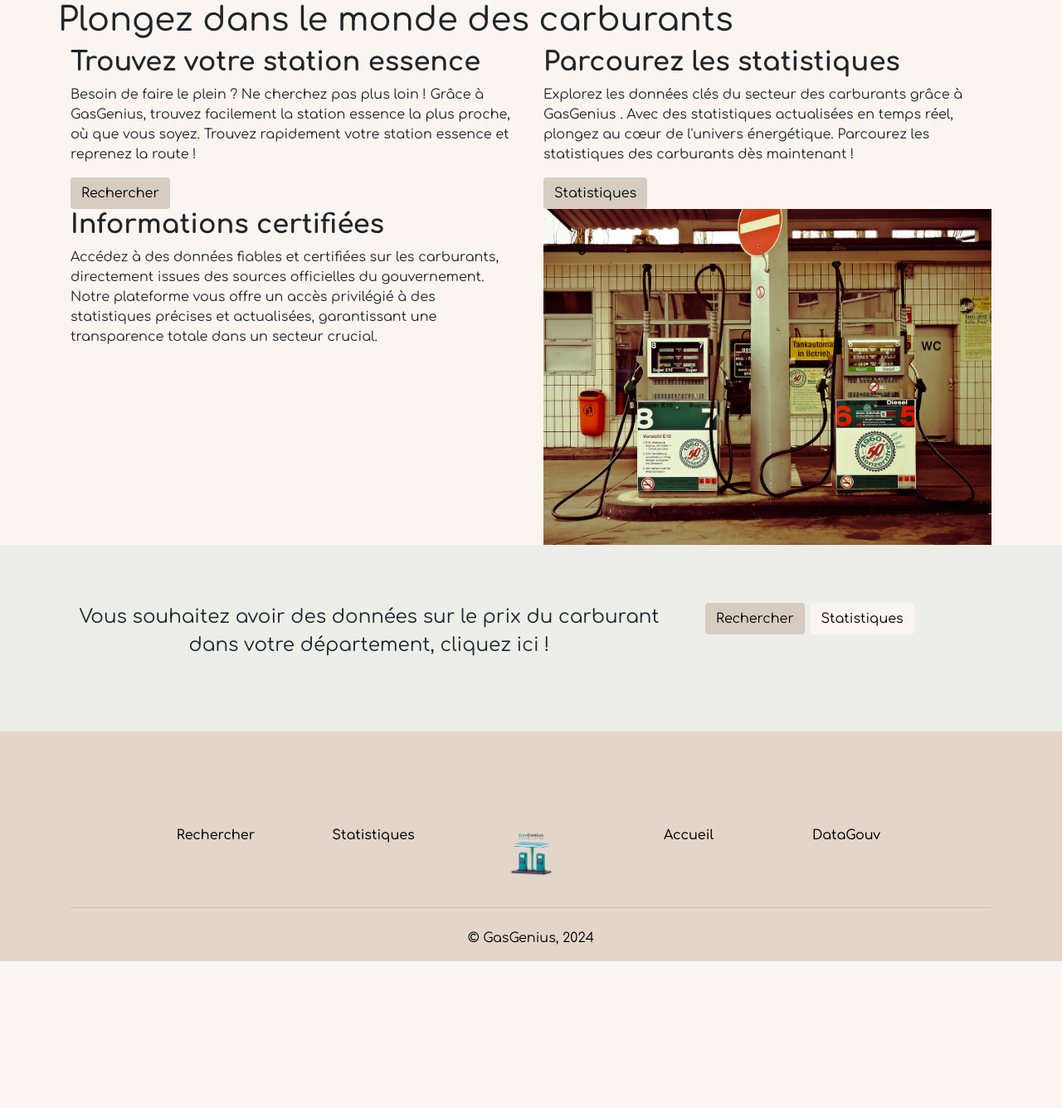
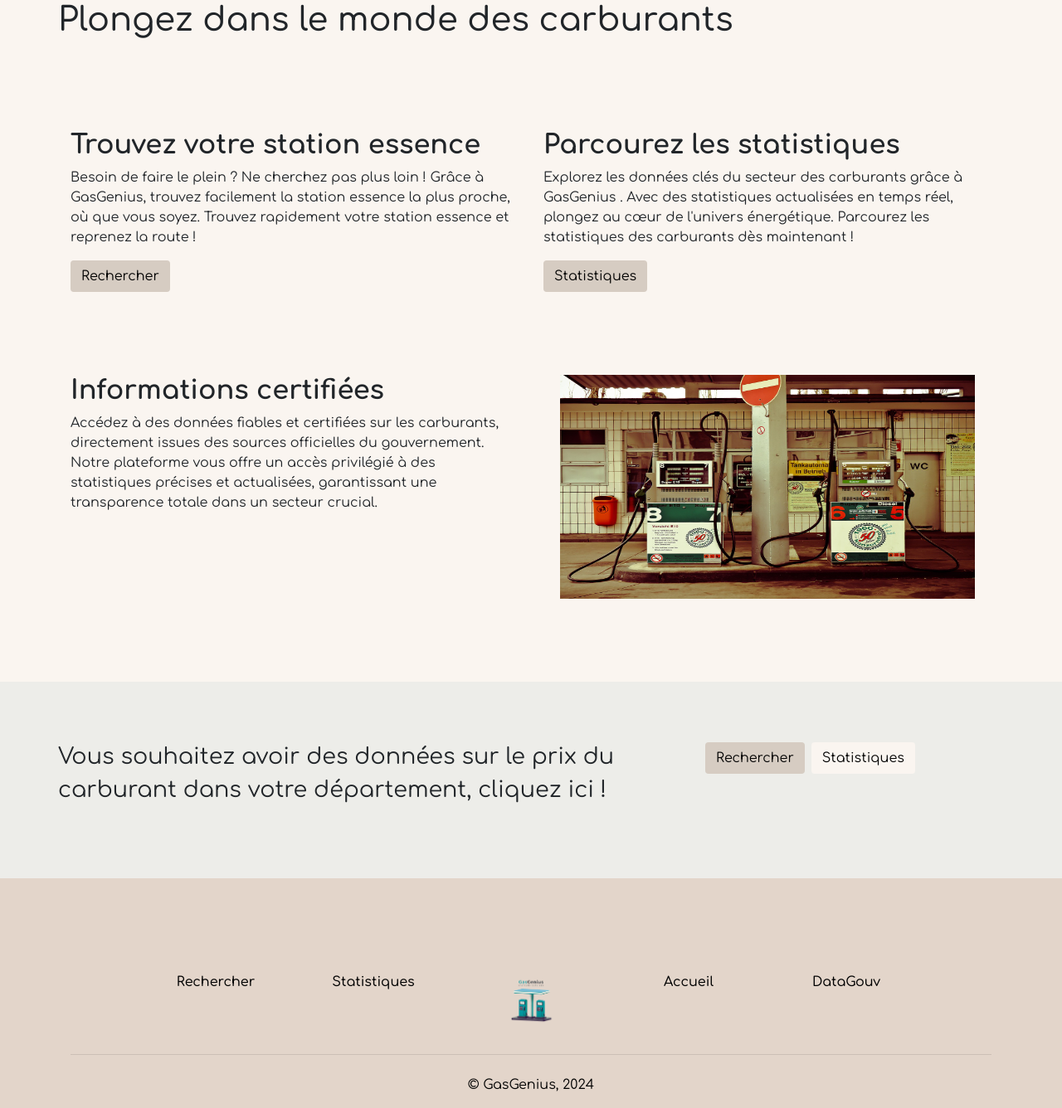
Before and after one commit to oceanetardy/ProjetCarburantPYTHON, a Flask app: page / in a window 1280 px wide. Shown: the part 57-1393 px from the top of the page at 83% size. Before the commit the page ends 1216 px from the top, so only its background shows below. Run offline with Flask 3, Linux system fonts and the light colour scheme; some libraries are stand-ins or nearby versions.

Commit message:
[*] FO reprise CSS home

```diff
--- a/app/static/css/style.css
+++ b/app/static/css/style.css
@@ -53,15 +53,13 @@
     color: white !important;
 }
 
-.content {
-    background-color: #FAF5F0 !important;
-}
+
 
 .content-before-footer {
     background-color: #EDEDE9 !important;
     margin: 0;
     padding: 70px;
-    font-size: 23px;
+    font-size: 27px;
 }
 
 .text-footer {
@@ -81,3 +79,16 @@
     color: black !important;
     margin-top: -40px !important;
 }
+
+.row-img-txt{
+    margin: 100px;
+}
+
+.row-txt-txt{
+    margin: 100px;
+}
+
+.img-home {
+    width: 500px;
+    height: 270px;
+}
--- a/app/templates/home.html
+++ b/app/templates/home.html
@@ -9,7 +9,7 @@
 </div>
 
 <div class="container">
-    <div class="row">
+    <div class="row row-txt-txt">
         <div class="col-md-6">
             <h2><strong>Trouvez votre station essence</strong></h2>
             <p>Besoin de faire le plein ?  Ne cherchez pas plus loin ! Grâce à GasGenius,
@@ -28,7 +28,7 @@
 
         </div>
     </div>
-    <div class="row">
+    <div class="row row-img-txt">
         <div class="col-md-6">
             <h2><strong>Informations certifiées</strong></h2>
             <p>Accédez à des données fiables et certifiées sur les carburants,
@@ -37,7 +37,7 @@
                 précises et actualisées, garantissant une transparence totale dans un secteur crucial. </p>
         </div>
         <div class="col-md-6 text-center">
-            <img src="{{gasstation}}" alt="Image" class="img-fluid">
+            <img src="{{gasstation}}" alt="Image" class=" img-home" >
         </div>
     </div>
 </div>
@@ -47,8 +47,9 @@
 <!-- ZONE DESSUS FOOTER START-->
 <div class=" content-before-footer">
     <div class="row">
-        <div class="col-8 text-center">
-            <p>Vous souhaitez avoir des données sur le prix du carburant dans votre département, cliquez ici !</p>
+        <div class="col-8 text-left">
+            <p>Vous souhaitez avoir des données sur le prix du
+                carburant dans votre département, cliquez ici !</p>
         </div>
         <div class="col-4">
             <button class="btn  my-2 my-sm-0 btn-brown-clair">Rechercher</button>
```
